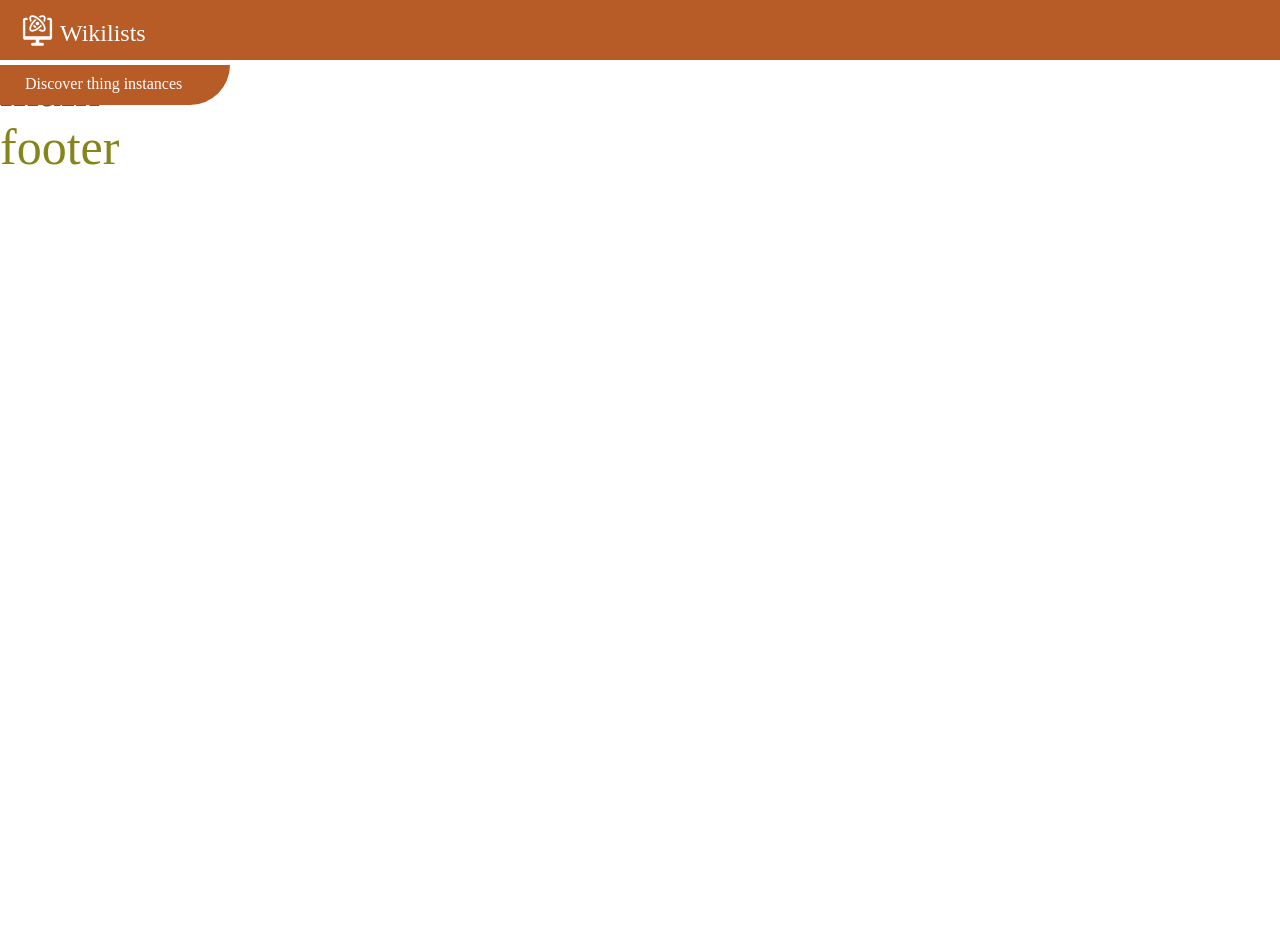
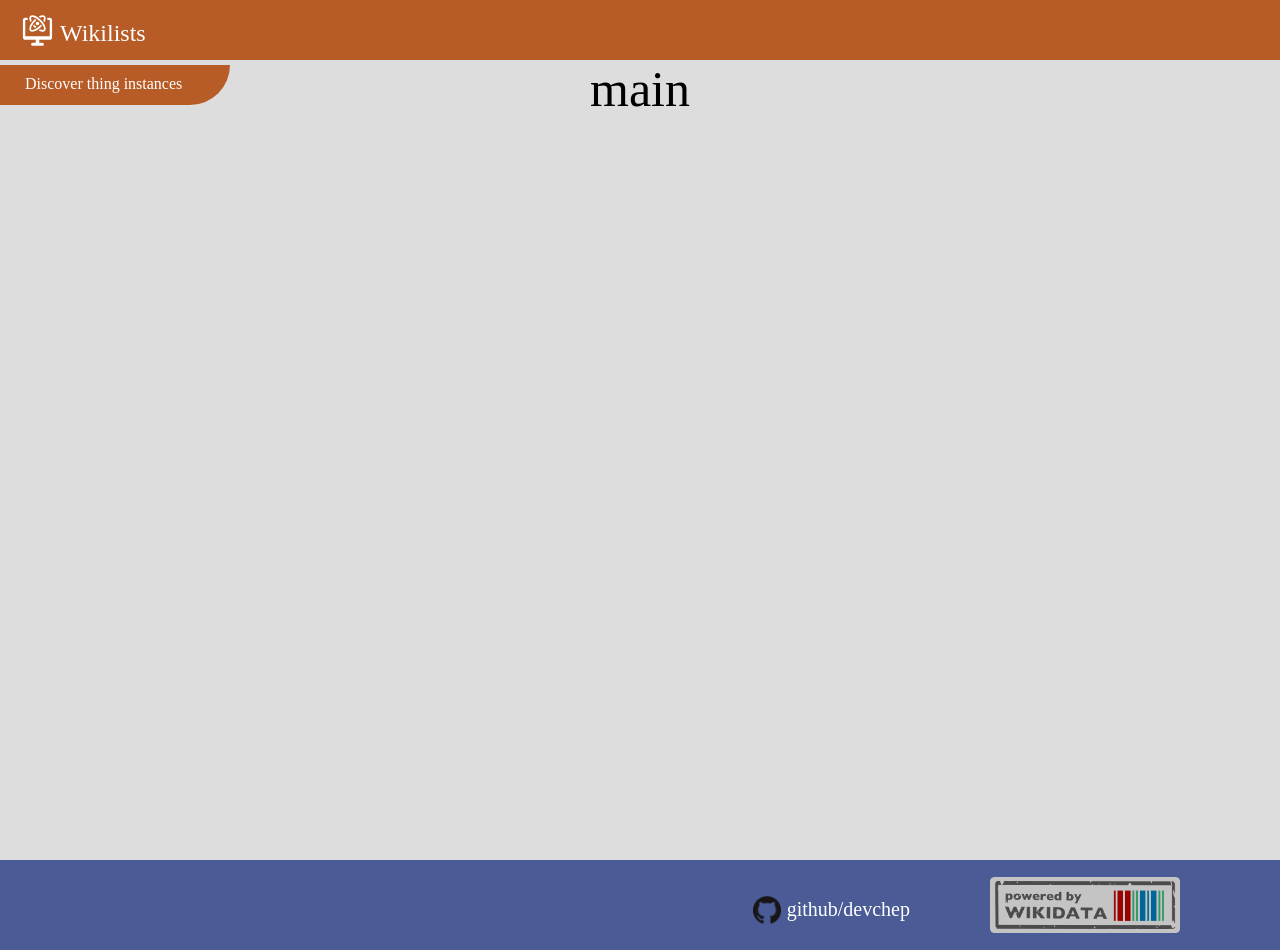
Before and after one commit to devchep/wikidata-lists, a React app: page / in a window 1280 px wide. Before the commit the page ends 800 px from the top, so only its background shows below. Built offline with nearby package versions, Linux system fonts and the light colour scheme.

Commit message:
:sparkles: add footer

```diff
--- /dev/null
+++ b/src/Components/GithubRef/github-ref.scss
@@ -0,0 +1,25 @@
+.github-link {
+    display: flex;
+    align-items: center;
+
+    &__img {
+        width: 28px;
+        height: 28px;
+
+        &--hovered {
+            filter: brightness(200%);
+        }
+    }
+
+    &__text {
+        margin-left: 6px;
+        font-size: 20px;
+        color: #fff;
+
+        &--hovered {
+            text-decoration: underline;
+            color: #FFA800;
+        }
+    }
+
+}
--- /dev/null
+++ b/src/Components/GithubRef/index.tsx
@@ -0,0 +1,33 @@
+import { useState } from 'react'
+import styles from './github-ref.scss'
+
+export default function GitHubRef() {
+    const [isHovered, setIsHovered] = useState(false)
+
+    return (
+        <a
+            className={styles['github-link']}
+            href='https://github.com/devchep/wikidata-lists'
+            target="_blank"
+            onMouseEnter={() => setIsHovered(true)}
+            onMouseLeave={() => setIsHovered(false)}
+        >
+            <img
+                className={`
+                ${styles['github-link__img']}
+                ${isHovered && styles['github-link__img--hovered']}
+                `}
+                src='github-markup.png'
+                alt="github repository"
+            />
+            <p
+            className={`
+            ${styles['github-link__text']}
+            ${isHovered && styles['github-link__text--hovered']}
+            `}
+            >
+                github/devchep
+            </p>
+        </a>
+    )
+}
--- a/src/Components/HeaderPin/header-pin.scss
+++ b/src/Components/HeaderPin/header-pin.scss
@@ -1,4 +1,5 @@
 .header-pin {
+    cursor: default;
     position: absolute;
     width: 18%;
     min-width: 200px;
--- /dev/null
+++ b/src/Components/WikidataRef/index.tsx
@@ -0,0 +1,18 @@
+import styles from './wikidata-ref.scss'
+
+export default function WikidataRef() {
+
+    return (
+        <a
+            className={styles['wikidata-link']}
+            href='https://www.wikidata.org/wiki/Wikidata:Main_Page'
+            target="_blank"
+        >
+            <img
+                className={styles['wikidata-link__img']}
+                src='wikidata-logo.png'
+                alt="wikidata home page"
+            />
+        </a>
+    )
+}
--- /dev/null
+++ b/src/Components/WikidataRef/wikidata-ref.scss
@@ -0,0 +1,10 @@
+.wikidata-link {
+    &__img {
+        width: 190px;
+        height: 56px;
+    }
+
+    &:hover {
+        filter: brightness(80%);
+    }
+}
--- a/src/Layouts/Footer/footer.scss
+++ b/src/Layouts/Footer/footer.scss
@@ -1,6 +1,22 @@
-$footer_color: #84851b;
+$footer_color: #4A5B95;
 
 .footer {
-    color: $footer_color;
-    font-size: 50px;
+    display: flex;
+    justify-content: end;
+    align-items: center;
+    width: 100%;
+    height: 90px;
+    background-color: $footer_color;
+
+    &__links {
+        display: flex;
+        align-items: center;
+        margin-top: 20px;
+        margin-right: 100px;
+    }
+
+    &__links li:first-child{
+        margin-top: 5px;
+        margin-right: 80px;
+    }
 }
--- a/src/Layouts/Footer/index.tsx
+++ b/src/Layouts/Footer/index.tsx
@@ -1,10 +1,19 @@
 import React from 'react'
+import GitHubRef from '../../Components/GithubRef';
+import WikidataRef from '../../Components/WikidataRef';
 import styles from './footer.scss';
 
 export default function Footer() {
     return (
-        <footer className={styles.footer}>
-            footer
+        <footer className={styles['footer']}>
+            <ul className={styles['footer__links']}>
+                <li>
+                    <GitHubRef/>
+                </li>
+                <li>
+                    <WikidataRef/>
+                </li>
+            </ul>
         </footer>
     )
 }
--- a/src/Layouts/Main/index.tsx
+++ b/src/Layouts/Main/index.tsx
@@ -3,8 +3,10 @@ import styles from './main.scss'
 
 export default function Main() {
     return (
-        <main className={styles.main}>
+        <main className={styles['main']}>
             main
+            {/* Search */}
+            {/* CTA */}
         </main>
     )
 }
--- a/src/Layouts/Main/main.scss
+++ b/src/Layouts/Main/main.scss
@@ -1,6 +1,10 @@
-$main_color: #0e7195;
+$main_color: #DDDDDD;
 
 .main {
-    color: $main_color;
+    display: flex;
+    flex-direction: column;
+    align-items: center;
+    min-height: 100vh;
+    background-color: $main_color;
     font-size: 50px;
 }
--- a/src/index.scss
+++ b/src/index.scss
@@ -1,6 +1,6 @@
 // remove default lists styling
-ul[role='list'],
-ol[role='list'] {
+ul,
+ol{
   list-style: none;
 }
 
@@ -14,6 +14,11 @@ p{
   margin: 0;
 }
 
+// remove link underline
+a {
+  text-decoration: none;
+}
+
 body {
     min-height: 100vh;
 }
```
Also changed, not shown: public/github-markup.png (added), public/wikidata-logo.png (added).
